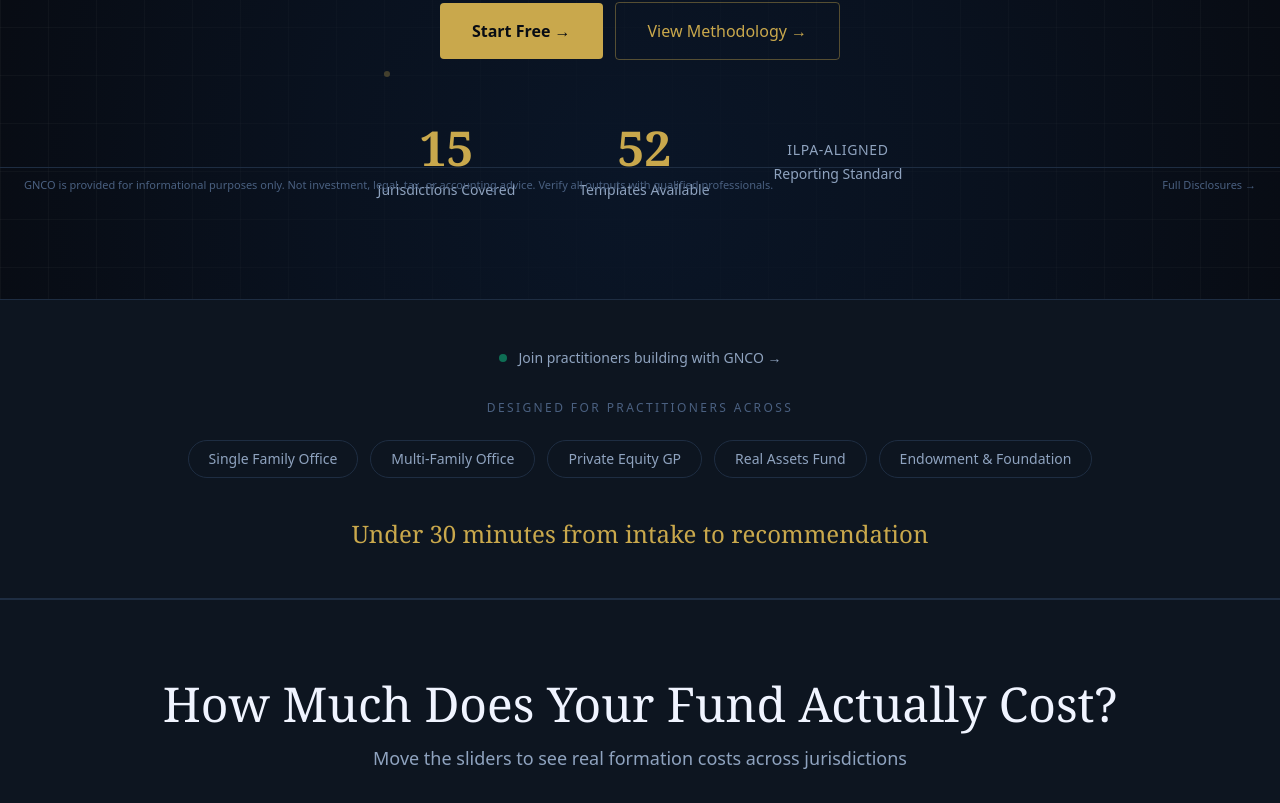
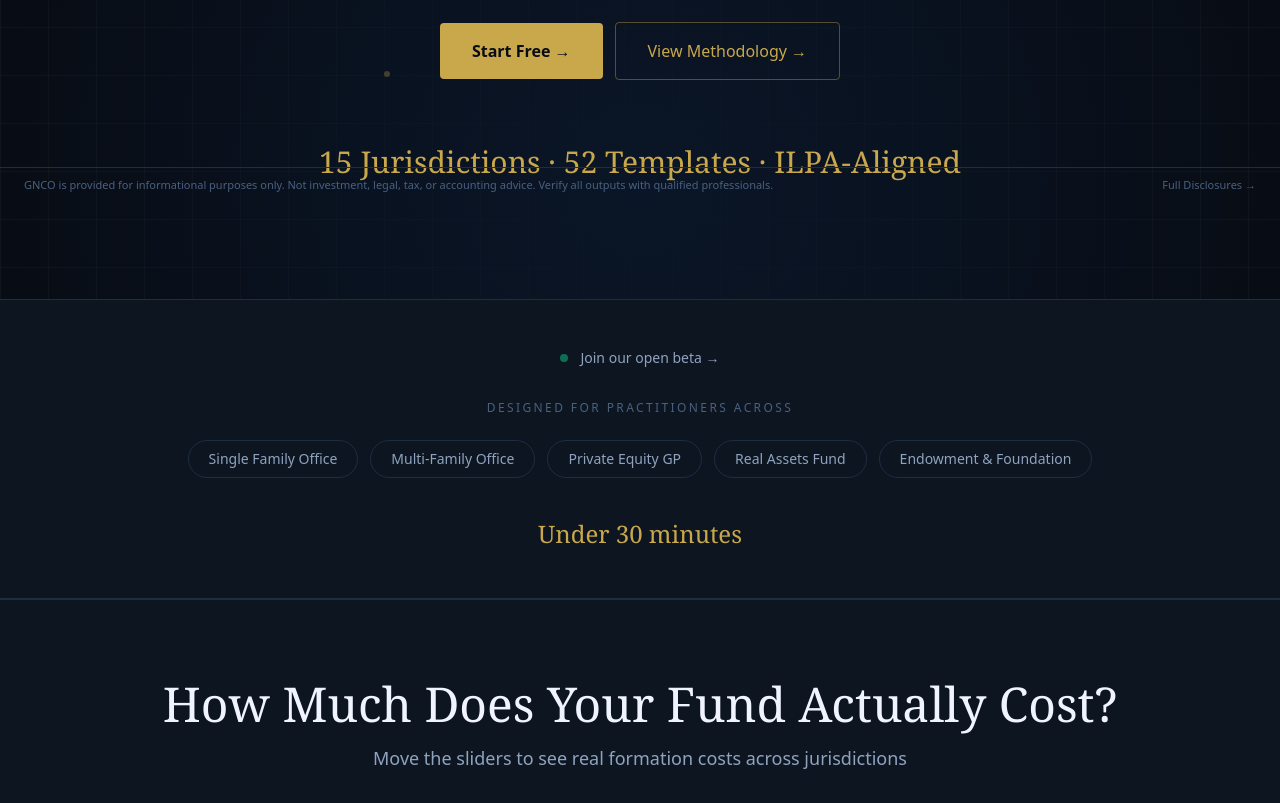
Before and after one commit to hugelifecy-arch/GNCO-2.0, a Next.js app in the folder gnco-platform/: page / in a window 1280 px wide. Shown: the part 597-1400 px from the top of the page. Built offline with nearby package versions, Linux system fonts and the light colour scheme; no server answers.

Commit message:
Fix homepage trust stats and unify beta messaging

```diff
--- a/gnco-platform/src/components/landing/CredibilityStrip.tsx
+++ b/gnco-platform/src/components/landing/CredibilityStrip.tsx
@@ -7,7 +7,7 @@
             <div className="h-2 w-2 animate-pulse rounded-full bg-accent-green" />
             <div className="absolute inset-0 h-2 w-2 animate-ping rounded-full bg-accent-green opacity-75" />
           </div>
-          <p className="text-sm text-text-secondary">Join practitioners building with GNCO →</p>
+          <p className="text-sm text-text-secondary">Join our open beta →</p>
         </div>
 
         <p className="mb-6 text-center text-xs uppercase tracking-[0.2em] text-text-tertiary">Designed for practitioners across</p>
@@ -30,9 +30,7 @@
         </div>
 
         <div className="mx-auto mt-10 max-w-3xl text-center">
-          <p className="font-serif text-2xl text-accent-gold">
-            Under 30 minutes from intake to recommendation
-          </p>
+          <p className="font-serif text-2xl text-accent-gold">Under 30 minutes</p>
         </div>
       </div>
     </section>
--- a/gnco-platform/src/components/landing/HeroSection.tsx
+++ b/gnco-platform/src/components/landing/HeroSection.tsx
@@ -6,40 +6,12 @@
 
 const headlineWords = "Architect the World's Most Sophisticated Fund Structures.".split(' ')
 
-const stats = [
-  { value: JURISDICTIONS.length, label: 'Jurisdictions Covered', suffix: '' },
-  { value: 52, label: 'Templates Available', suffix: '' },
-  { value: 0, label: 'ILPA-Aligned', suffix: '', isText: true },
-]
-
 function StatsStrip() {
   return (
-    <div className="mt-16 flex items-center justify-center gap-12 md:gap-16">
-      {stats.map((stat, index) => (
-        <div key={index} className="text-center">
-          {stat.isText ? (
-            <>
-              <p className="text-sm font-sans uppercase tracking-wider text-text-secondary">ILPA-Aligned</p>
-              <p className="mt-1 text-sm font-sans text-text-secondary">Reporting Standard</p>
-            </>
-          ) : (
-            <>
-              <motion.div
-                className="font-serif text-4xl font-bold text-accent-gold md:text-5xl"
-                aria-label={`${stat.value} ${stat.label.toLowerCase()}`}
-                initial={{ opacity: 0.7, scale: 0.98 }}
-                whileInView={{ opacity: 1, scale: 1 }}
-                viewport={{ once: true, amount: 0.4 }}
-                transition={{ duration: 0.45, ease: 'easeOut' }}
-              >
-                {stat.value}
-                {stat.suffix}
-              </motion.div>
-              <p className="mt-2 text-sm font-sans text-text-secondary">{stat.label}</p>
-            </>
-          )}
-        </div>
-      ))}
+    <div className="mt-16 text-center">
+      <p className="font-serif text-2xl text-accent-gold md:text-3xl">
+        {JURISDICTIONS.length} Jurisdictions · 52 Templates · ILPA-Aligned
+      </p>
     </div>
   )
 }
--- a/gnco-platform/src/components/landing/RequestAccessCTA.tsx
+++ b/gnco-platform/src/components/landing/RequestAccessCTA.tsx
@@ -16,7 +16,7 @@
       >
         <div className="mb-4 flex items-center justify-center gap-2">
           <div className="h-2 w-2 animate-pulse rounded-full bg-accent-green" />
-          <p className="text-sm text-text-secondary">Join practitioners building with GNCO →</p>
+          <p className="text-sm text-text-secondary">Join our open beta →</p>
         </div>
         <h2 className="mt-4 font-serif text-4xl text-text-primary">Start Using GNCO Today</h2>
         <p className="mt-5 text-text-secondary">
```
